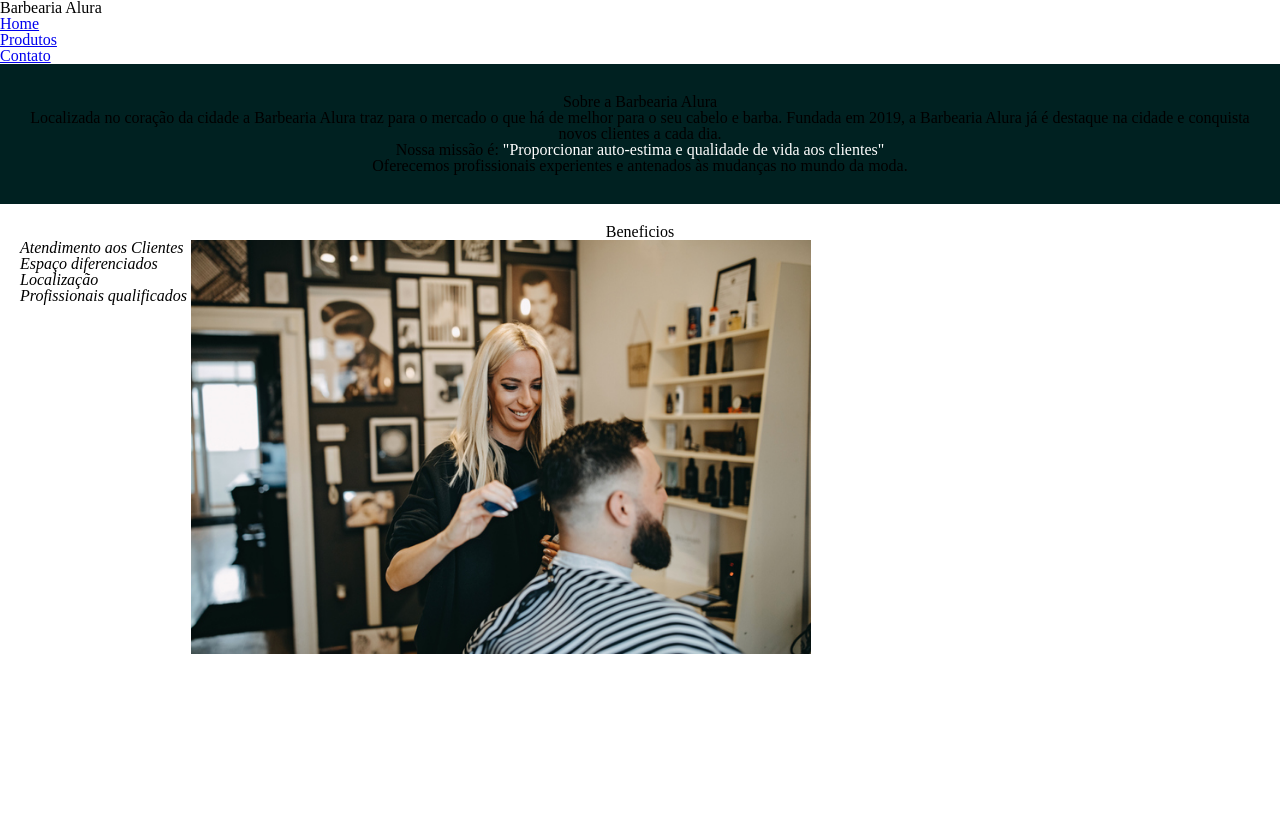
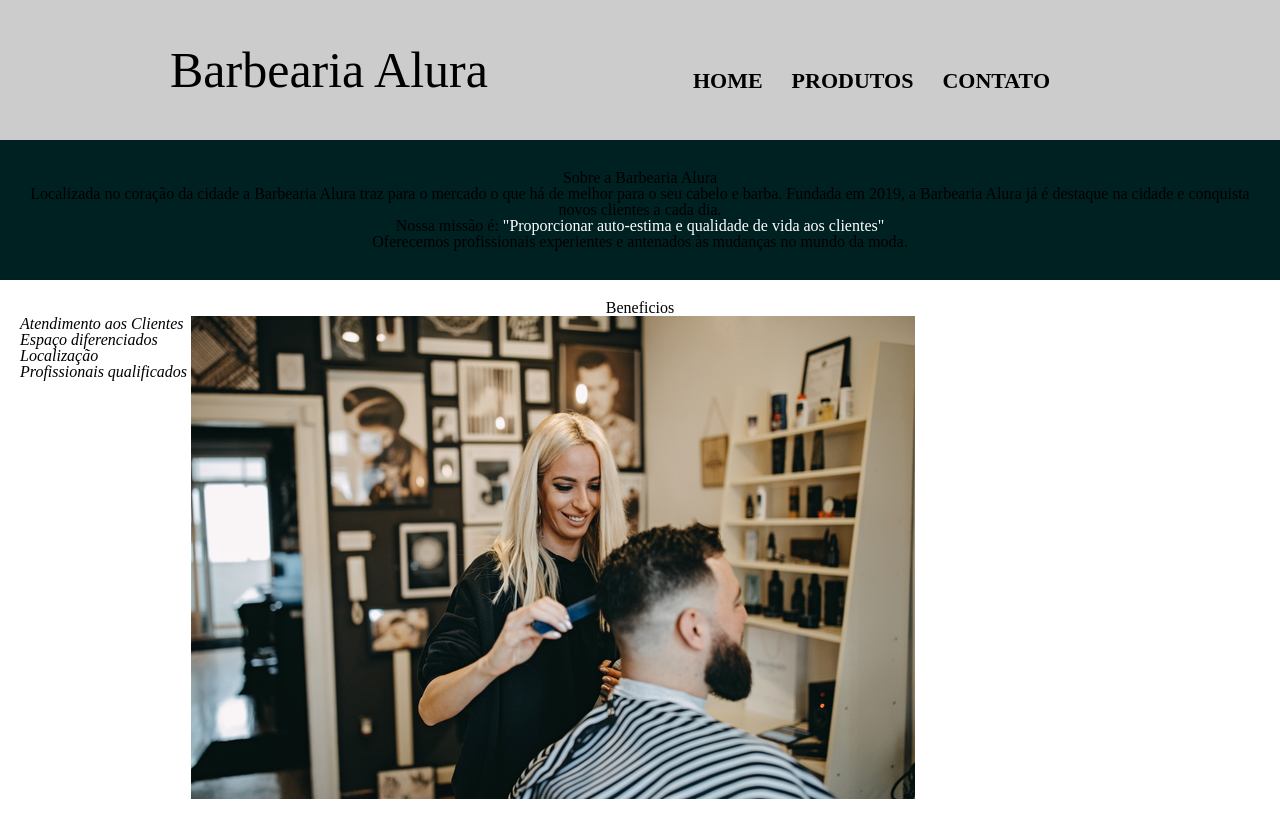
Before and after one commit to mariaff30/Barbearia-web, a plain HTML site: page Barbearia/index.html in a window 1280 px wide. Before the commit the page ends 800 px from the top, so only its background shows below. Drawn offline with Linux system fonts and the light colour scheme; files that its build step writes are made by us from their sources.

Commit message:
Update style.css

```diff
--- a/Barbearia/style.css
+++ b/Barbearia/style.css
@@ -1,21 +1,58 @@
+header{
+	background: #CCCCCC;
+	padding: 20px 0;
+}
+
+.caixa{
+	width: 940px;
+	margin: 0 auto;
+	position: relative;
+}
+
+h1{
+	padding: 25px 0;
+	font-size: 50px;
+	font-style: bold;
+}
+
+nav{
+	position: absolute;
+	top:50px;
+	right:50px;
+}
+
+nav li{
+	display: inline;
+	margin: 10px 10px 10px 15px;
+}
+nav a{
+	text-transform: uppercase;
+	color: #000000;
+	font-weight: bold;
+	font-size: 22px;
+	text-decoration:none;
+}
+
+.fundo{
+	background-image:  url("banner.jpg");
+}
+
 p{
-	text-align:center}
-
-body{
-
+	text-align:center
+}
+.tituloCentralizar{
+	text-align: center;
 }
 
 .tituloPrincipala{
 	padding-left: 20px;
 }
 
-.tituloCentralizar{
-	text-align: center;
-}
 
 #banner{
-
-	width:100%
+	height: 50%;
+	width:100%;
+	opacity : 0.7;
 }
 
 .principal{
@@ -46,5 +83,6 @@
 }
 
 .imgbeneficios{
-	width: 50%;
+	height: 20%
+	width: 100%;
 }
```
